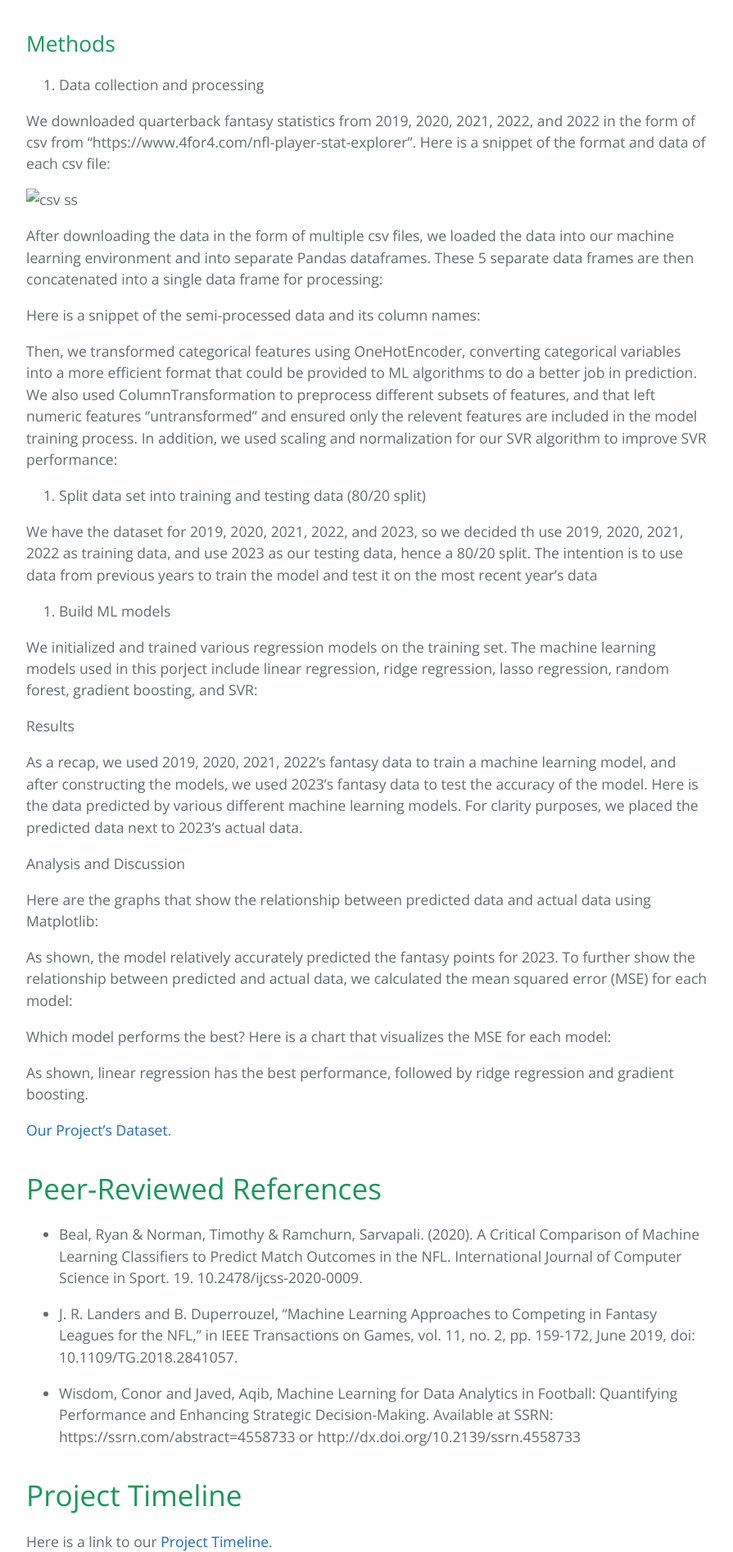
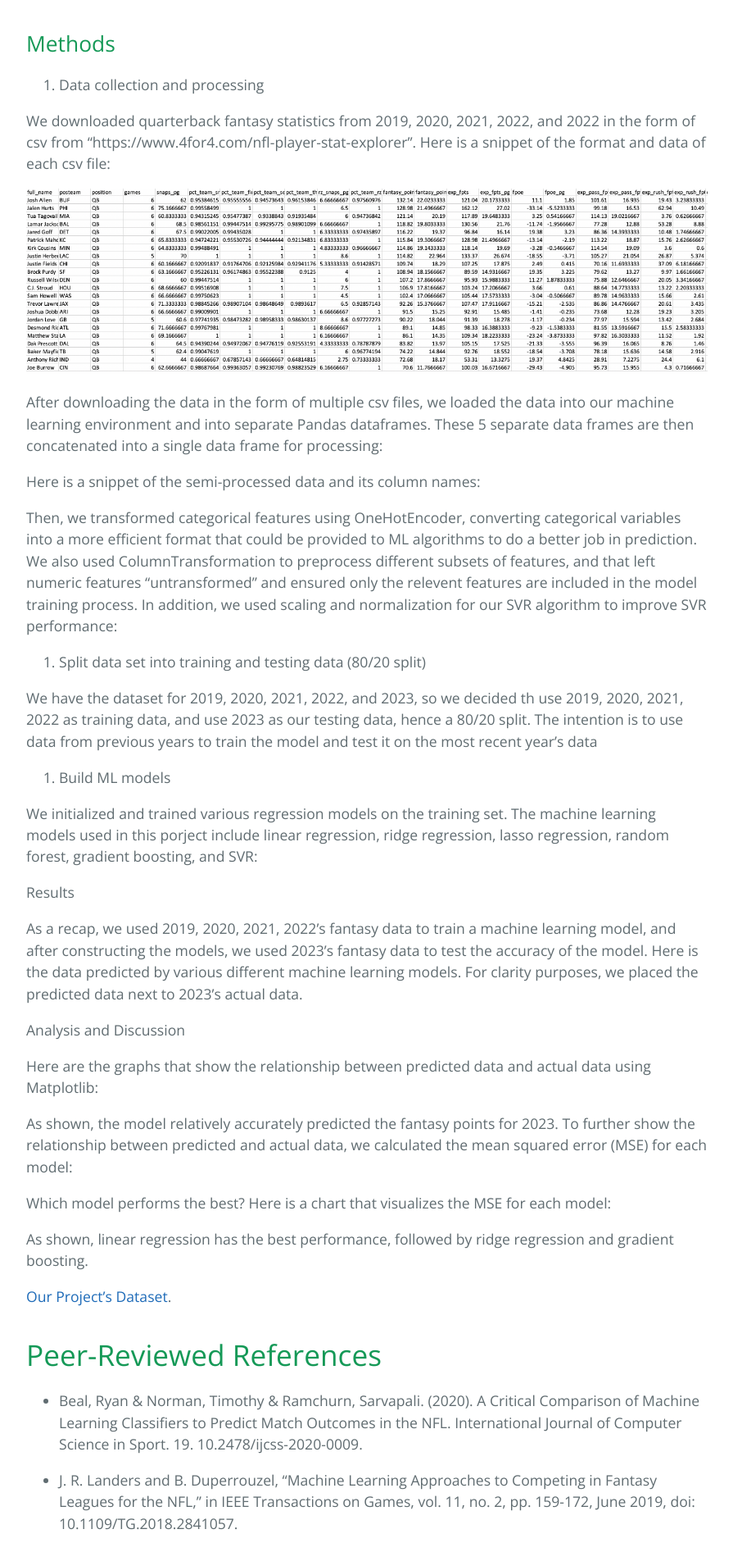
Before and after one commit to CS4641-Group-96/fantasy-football, a Jekyll site: the page built from index.md, in a window 1280 px wide. Shown: the part 919-2812 px from the top of the page at 82% size, without its empty margins (192-1087 px from the left). Built offline with Jekyll 4.4.1, drawn with Linux system fonts in a browser that asks for light colours.

Commit message:
Update index.md

```diff
--- a/index.md
+++ b/index.md
@@ -20,7 +20,7 @@ We aim to predict the rankings/fantasy points for all NFL quarterbacks using mac
 
 We downloaded quarterback fantasy statistics from 2019, 2020, 2021, 2022, and 2022 in the form of csv from "https://www.4for4.com/nfl-player-stat-explorer". Here is a snippet of the format and data of each csv file:
 
-![csv ss](/fantasy-football/assets/1.png)
+![csv ss](/fantasy-football/assets/css/1.png)
 
 After downloading the data in the form of multiple csv files, we loaded the data into our machine learning environment and into separate Pandas dataframes. These 5 separate data frames are then concatenated into a single data frame for processing:
 
```
